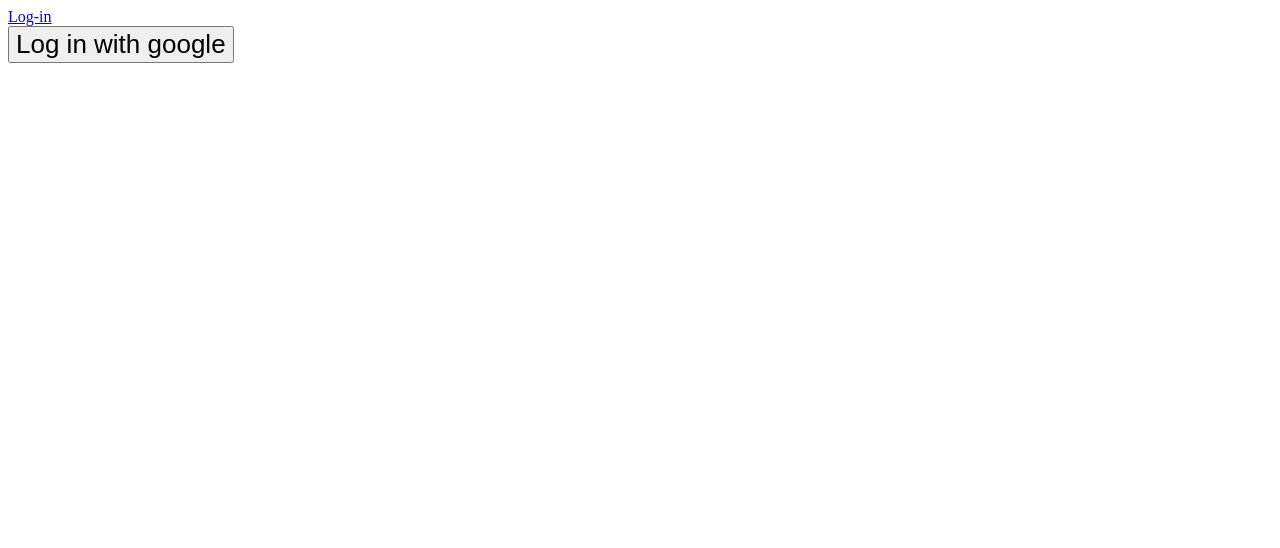
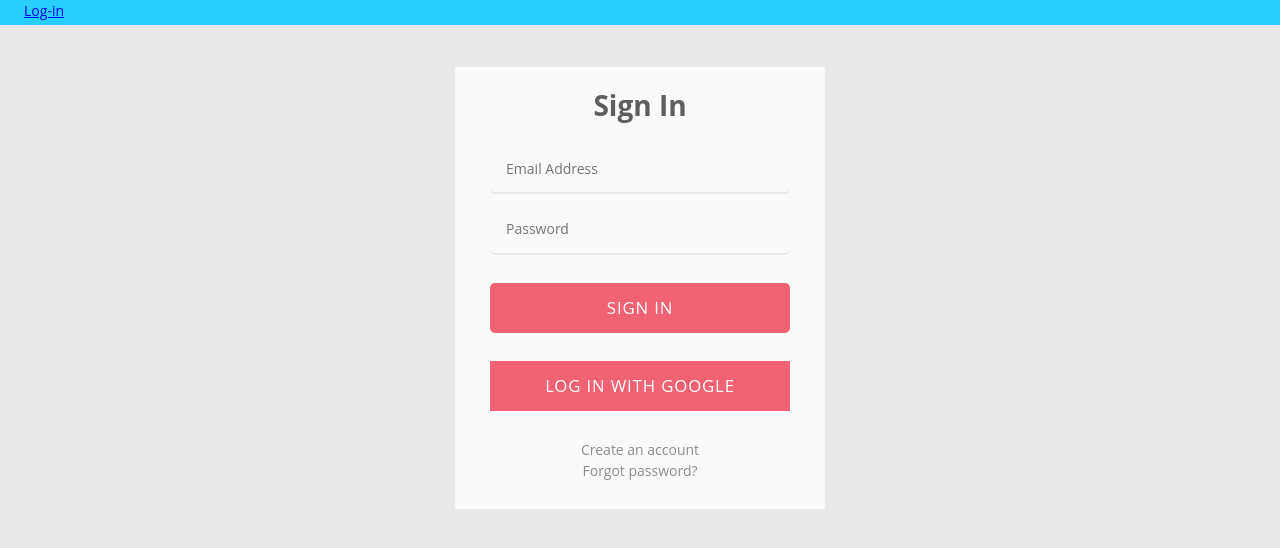
Before and after one commit to JulyTatiana/Front-Challenge, a React app: page / in a window 1280 px wide. Shown: the top 548 px of the page. Built offline with nearby package versions, Linux system fonts and the light colour scheme; the HTML template or start-up script is replaced by a standard one.

Commit message:
CSS style were applied to every page
Login interface was created

```diff
--- a/src/App.css
+++ b/src/App.css
@@ -1,17 +1,164 @@
+
+body{
+  font-family:  Helvetica, sans-serif, Arial;
+  background-color: #E7E4E0;
+  height: 100vh;
+  overflow: hidden;
+  font-size: 16px;
+}
+#root{
+  height: 100vh;
+}
+
+.App {
+  text-align: left;
+  box-sizing: border-box;
+  display: flex;
+  flex-wrap: wrap;
+  overflow-y: auto;
+  height: 100%;
+}
+
+nav{
+  width: 100%;
+  display: flex;
+  background-color: #28cefc;
+  border-bottom: 0.3rem solid #28cefc;
+  color: #101c3e;
+  padding:  0 1.5rem;
+  justify-content: space-between;
+  align-items: center;
+  z-index: 100;
+}
+
+ul{
+  list-style: none;
+  padding: 2rem;
+  margin: 0;
+
+}
+
+.form-style{
+  border: 0.1rem solid rgb(0, 0, 0);
+  padding: 1rem;
+  justify-content: space-between;
+  width: 100%;
+}
+
+.main-container{
+  display: flex;
+  height: 100%;
+}
+
+.side-menu{
+  display: flex;
+
+  background-color: #0a323d;
+  width: 300px;
+  height: 100%;
+  box-sizing: border-box;
+  padding: 10px 10px;
+  align-items: center;
+}
+.side-menu ul{
+  width: 100%;
+}
+
+.side-menu .menu-item{
+  color: #E7E4E0;
+  text-decoration: none;
+  display: block;
+  font-size: 2rem;
+  margin: 2rem 0;
+  border-bottom: 0.1rem solid #E7E4E0;
+}
+
+.side-menu .menu-item:hover{
+  color: #560b85;
+  border-bottom: 0.1rem solid #7700ff;
+}
+
+
+@media (prefers-reduced-motion: no-preference) {
+  .App-logo {
+    animation: App-logo-spin infinite 20s linear;
+  }
+}
+
+.App-header {
+  background-color: #282c34;
+  min-height: 100vh;
+  display: flex;
+  flex-direction: column;
+  align-items: center;
+  justify-content: center;
+  font-size: calc(10px + 2vmin);
+  color: white;
+}
+
+input, select{
+  border: 0;
+  outline: none;
+  height: 2rem;
+  background: rgb(214, 214, 214);
+  border-radius: 5px;
+  display: inline-block;
+  width: 50%;
+  padding: 0 1rem;
+
+}
+
+select{
+  padding-right: 0 !important;
+}
+
+form table{
+  width: 100%;
+}
+
+.td-label{
+  width: 25%;
+}
+
+.btn-add{
+  border: none;
+  color: #E7E4E0;
+  padding: 0.6rem 2rem;
+  text-align: center;
+  text-decoration: none;
+  display: inline-block;
+  border-radius: 5px;
+  background-color: #008ff5;
+  font-size: 16px;
+  margin-top: 1rem;
+}
+
+.btn-add:hover{
+  box-shadow: 0 12px 16px 0 rgba(0,0,0,0.24), 0 17px 50px 0 rgba(0,0,0,0.19);
+}
+
+tr, td ,th{
+  margin: 0.5rem 0;
+}
+
+
+
+
+
+
+
+
+
+
+
+
+
+
+/*
+
 .App {
   text-align: center;
 }
-
-/* .App-logo {
-  height: 40vmin;
-  pointer-events: none;
-} */
-
-/* @media (prefers-reduced-motion: no-preference) {
-  .App-logo {
-    animation: App-logo-spin infinite 20s linear;
-  }
-} */
 
 .App-header {
   background-color: #282c34;
@@ -40,3 +187,103 @@
 button {
   font-size: calc(10px + 2vmin);
 }
+*/
+
+
+/* Fonts */
+@import url(https://fonts.googleapis.com/css?family=Open+Sans:400);
+
+/* fontawesome */
+@import url(http://weloveiconfonts.com/api/?family=fontawesome);
+[class*="fontawesome-"]:before {
+  font-family: 'FontAwesome', sans-serif;
+}
+
+/* Simple Reset */
+* { margin: 0; padding: 0; box-sizing: border-box; }
+
+/* body */
+body {
+  background: #e9e9e9;
+  color: #5e5e5e;
+  font: 400 87.5%/1.5em 'Open Sans', sans-serif;
+}
+
+/* Form Layout */
+.form-wrapper {
+  background: #fafafa;
+  margin: 3em auto;
+  padding: 0 1em;
+  max-width: 370px;
+}
+
+h1 {
+  text-align: center;
+  padding: 1em 0;
+}
+
+form {
+  padding: 0 1.5em;
+}
+
+.form-item {
+  margin-bottom: 0.75em;
+  width: 100%;
+}
+
+.form-item input {
+  background: #fafafa;
+  border: none;
+  border-bottom: 2px solid #e9e9e9;
+  color: #666;
+  font-family: 'Open Sans', sans-serif;
+  font-size: 1em;
+  height: 50px;
+  transition: border-color 0.3s;
+  width: 100%;
+}
+
+.form-item input:focus {
+  border-bottom: 2px solid #c0c0c0;
+  outline: none;
+}
+
+.button-panel {
+  margin: 2em 0 0;
+  width: 100%;
+}
+
+.button-panel .button {
+  background: #f16272;
+  border: none;
+  color: #fff;
+  cursor: pointer;
+  height: 50px;
+  font-family: 'Open Sans', sans-serif;
+  font-size: 1.2em;
+  letter-spacing: 0.05em;
+  text-align: center;
+  text-transform: uppercase;
+  transition: background 0.3s ease-in-out;
+  width: 100%;
+}
+
+.button:hover {
+  background: #ee3e52;
+}
+
+.form-footer {
+  font-size: 1em;
+  padding: 2em 0;
+  text-align: center;
+}
+
+.form-footer a {
+  color: #8c8c8c;
+  text-decoration: none;
+  transition: border-color 0.3s;
+}
+
+.form-footer a:hover {
+  border-bottom: 1px dotted #8c8c8c;
+}
--- a/src/App.tsx
+++ b/src/App.tsx
@@ -24,7 +24,7 @@ function App() {
     <Link to="/" className='rounded-lg px-3 py-2 text-slate-700 font-medium hover:bg-slate-100 hover:text-slate-900'>Log-in</Link>
     </nav>
     :
-      <nav className='flex sm:justify-center sm:space-x-10 p-5 bg-orange-600'>
+      <nav className='navigation'>
           <Link to="/provider" className='rounded-lg px-3 py-2 text-slate-700 font-medium hover:bg-slate-100 hover:text-slate-900'>Providers</Link>
           <Link to="/inventory" className='rounded-lg px-3 py-2 text-slate-700 font-medium hover:bg-slate-100 hover:text-slate-900'>Inventory</Link>
           <Link to="/receipt" className='rounded-lg px-3 py-2 text-slate-700 font-medium hover:bg-slate-100 hover:text-slate-900'>Receipts</Link>
--- a/src/components/loginComponents/GoogleLogin.tsx
+++ b/src/components/loginComponents/GoogleLogin.tsx
@@ -57,9 +57,38 @@ const GoogleLogin: React.FunctionComponent<IGoogleLoginProps> = (props) => {
           // ...
         });
       }
-  return (<div className="flex justify-center w-3/4 align-middle">
-    <button onClick={signInWithGoogleButton} className='bg-blue-500 align-center hover:bg-blue-700 text-white font-bold py-4 px-4 rounded text-2xl mt-20'>Log in with google</button>
-  </div>);
+  return (
+
+
+  // <div className="">
+  //   <button onClick={signInWithGoogleButton} className=''>Log in with google</button>
+  // </div>
+
+  <div className="form-wrapper">
+  <h1>Sign In</h1>
+  <form>
+    <div className="form-item">
+      <label for="email"></label>
+      <input type="email" name="email" required="required" placeholder="Email Address"></input>
+    </div>
+    <div className="form-item">
+      <label for="password"></label>
+      <input type="password" name="password" required="required" placeholder="Password"></input>
+    </div>
+    <div className="button-panel">
+      <input type="submit" className="button" title="Sign In" value="Sign In"></input>
+    </div>
+    <div className="button-panel">
+    <button type="submit" onClick={signInWithGoogleButton} className='button'>Log in with google</button>
+    </div>
+  </form>
+
+  <div className="form-footer">
+    <p><a href="#">Create an account</a></p>
+    <p><a href="#">Forgot password?</a></p>
+  </div>
+  </div>
+  );
 };
 
 export default GoogleLogin;
--- a/src/components/product/ProductList.tsx
+++ b/src/components/product/ProductList.tsx
@@ -32,7 +32,7 @@ const ProductList: React.FunctionComponent<IProductListProps> = (props) => {
             <th className=''>Available Units</th>
             <th className=''>Product's price</th>
             <th className=''>Provider Id</th>
-            <th className=''>Edit</th>
+            {/* <th className=''>Edit</th> */}
             <th className=''>Delete</th>
 
           </tr>
--- a/src/components/provider/FormProvider.tsx
+++ b/src/components/provider/FormProvider.tsx
@@ -43,7 +43,7 @@ const FormProviderPost: React.FunctionComponent<IFormProviderPostProps> = (props
     </div>
 
     <div className=''>
-      <label className=''>
+      <label className='text-lg'>
         Provider's Identification:
         <input className='' type='number' min='0' value={providerIdentification} onChange={(e) => setProviderIdentification(e.target.value)} />
       </label>
--- a/src/components/receipt/Receipt.tsx
+++ b/src/components/receipt/Receipt.tsx
@@ -14,8 +14,6 @@ const Receipt: React.FunctionComponent<IReceiptProps> = ({receipt}) => {
   const providerState = useSelector(selectProviderState())
   const productState = useSelector(selectProductState())
 
-
-
   return (
     <tr>
       <td><p className=''>{receipt.receiptDate}</p></td>
--- a/src/index.css
+++ b/src/index.css
@@ -1,5 +1,5 @@
 body {
-  margin: 0;
+  margin: 10;
   font-family: -apple-system, BlinkMacSystemFont, 'Segoe UI', 'Roboto', 'Oxygen',
     'Ubuntu', 'Cantarell', 'Fira Sans', 'Droid Sans', 'Helvetica Neue',
     sans-serif;
@@ -8,6 +8,12 @@ body {
 }
 
 code {
+  font-family: 'Helvetica Neue', sans-serif,
+    monospace;
+}
+/*
+code {
   font-family: source-code-pro, Menlo, Monaco, Consolas, 'Courier New',
     monospace;
 }
+*/
```
Also changed, not shown: src/components/product/Product.tsx (+67 -67 lines).
